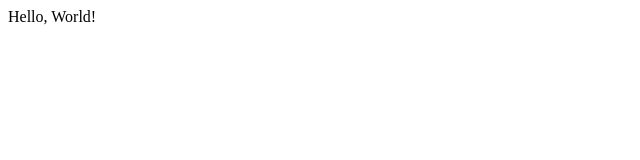
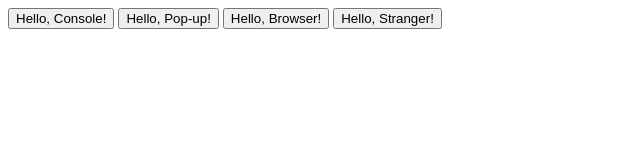
Before and after one commit to senguptad15/hello-world, a plain HTML site: page index.html in a window 1280 px wide. Shown: the whole page, without its empty margins (0-640 px from the left). Drawn offline with Linux system fonts and the light colour scheme.

Commit message:
Added Buttons

```diff
--- a/index.html
+++ b/index.html
@@ -1,9 +1,15 @@
 <!DOCTYPE html>
+
 <html>
   <head>
-    <title> My Website Title </title>
-  </head>
+      <title>My Website title</title>
+      <script type="text/javascript" src="./index.js"></script>
+    </head>
   <body>
-    Hello, World!
+    <button onclick="sayHelloConsole();">Hello, Console!</button>
+    <button onclick="sayHelloPopUp();">Hello, Pop-up!</button>
+    <button onclick="sayHelloBrowser();">Hello, Browser!</button>
+    <button onclick="sayHelloStranger();">Hello, Stranger!</button>
+    <p id="hello"></p>
   </body>
 </html>
--- /dev/null
+++ b/index.js
@@ -0,0 +1,17 @@
+function sayHelloConsole() {
+  console.log("Hello, Console!");
+}
+
+function sayHelloPopUp() {
+  alert("Hello, World!")
+}
+
+function sayHelloBrowser() {
+  var p=document.getElementById("hello");
+  p.innerHTML="Hello, World!";
+}
+
+function sayHelloStranger() {
+  var i=prompt("Please enter your name", "Issa")
+  alert("Hello" + i)
+}
```
